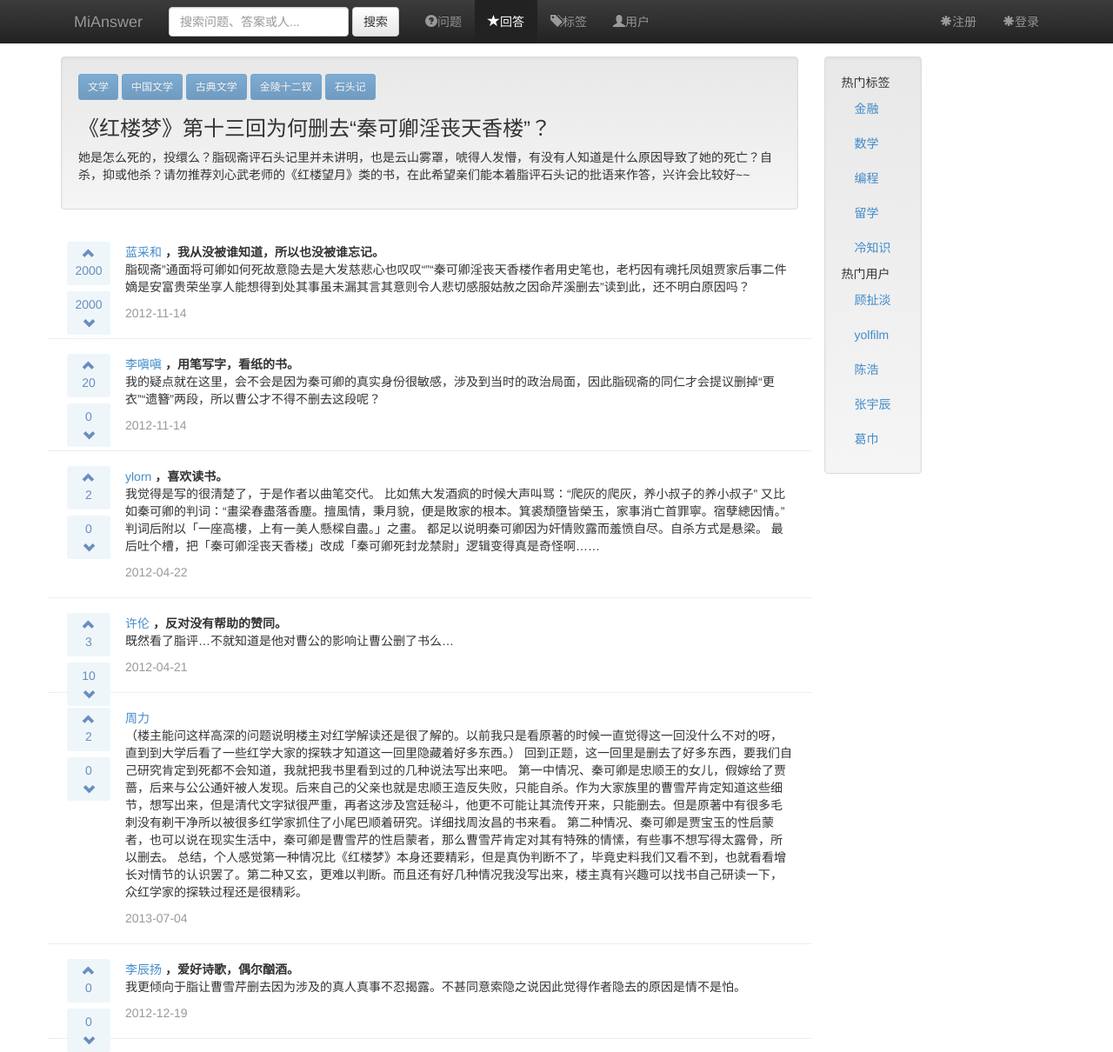
After one commit to ZeyuMi/MiAnswer, a PHP site: page /public/questiondetail.html in a window 1280 px wide. The commit adds this page. Shown: the whole page at 87% size. Run offline with PHP 8.4, Linux system fonts and the light colour scheme.

Commit message:
detailquestion html

```diff
--- a/public/css/customstyle.css
+++ b/public/css/customstyle.css
@@ -4,3 +4,96 @@
 body {
 	padding-top: 65px;
 }
+
+.date-wrap{
+	color:#999;
+}
+
+.upcount{
+	position:absolute;
+	top:23px;
+	left:0px;
+	width:100%;
+}
+
+.downcount{
+	position:absolute;
+	top:5px;
+	left:0px;
+	width:100%;
+}
+
+.downicon{
+	position:absolute;
+	left:0px;
+	top:29px;
+	width:100%;
+}
+
+.upicon{
+	position:absolute;
+	left:0px;
+	top:5px;
+	width:100%;
+}
+
+.votebar{
+	position:absolute;
+	left:22px;
+	top:17px;
+}
+
+.answer-content{
+	padding-left:70px;
+}
+
+.uparrow{
+	position:relative;
+	height:50px;
+	width:50px;
+	margin-bottom:5px;
+	color:#698ebf;
+	border-radius: 3px;
+	background: #eff6fa;
+	border: 0;
+}
+
+.downarrow{
+	position:absolute;
+	left:0px;
+	top:57px;
+	height:50px;
+	width:50px;
+	margin-bottom:5px;
+	color:#698ebf;
+	border-radius: 3px;
+	background: #eff6fa;
+	border: 0;
+}
+.arrow{
+	position:relative;
+	height:50px;
+	margin-bottom:5px;
+	color:#698ebf;
+	border-radius: 3px;
+	background: #eff6fa;
+	border: 0;
+}
+
+
+.answer-wrap{
+	position:relative;
+	padding:19px;
+	border-bottom: 1px solid #eee;
+}
+
+.form-element{
+	margin-bottom:15px;
+}
+.modal-content {
+	background:#eee;
+}
+
+.mywidth{
+	width:538px;
+}
--- /dev/null
+++ b/public/questiondetail.html
@@ -0,0 +1,258 @@
+<!DOCTYPE html>
+<html>
+<head>
+	<meta charset="utf-8">
+	<title>Bootstrap test1</title>
+	<link rel="stylesheet" type="text/css" href="css/customstyle.css">
+	<link rel="stylesheet" type="text/css" href="css/signin.css">
+</head>
+<body>
+<nav class="navbar-wrapper navbar-default navbar-inverse navbar-fixed-top" role="navigation">
+	<div class="container">
+		<!-- Brand and toggle get grouped for better mobile display -->
+		<div class="navbar-header">
+			<button type="button" class="navbar-toggle" data-toggle="collapse" data-target=".navbar-ex1-collapse">
+				<span class="sr-only">Toggle navigation</span>
+				<span class="icon-bar"></span>
+				<span class="icon-bar"></span>
+				<span class="icon-bar"></span>
+			</button>
+			<a class="navbar-brand" href="#">MiAnswer</a>
+		</div>
+		<form class="navbar-form navbar-left" role="search">
+			<div class="form-group">
+				<input type="text" class="form-control" placeholder="搜索问题、答案或人...">
+			</div>
+			<button type="submit" class="btn btn-default">搜索</button>
+		</form>
+
+		<!-- Collect the nav links, forms, and other content for toggling -->
+		<div class="collapse navbar-collapse">
+			<ul class="nav navbar-nav">
+				<li><a href="#"><span class="glyphicon glyphicon-question-sign"></span>问题</a></li>
+				<li class="active"><a href="#"><span class="glyphicon glyphicon-star"></span>回答</a></li>
+				<li><a href="#"><span class="glyphicon glyphicon-tags"></span>标签</a></li>
+				<li><a href="#"><span class="glyphicon glyphicon-user"></span>用户</a></li>
+				<!--<li class="dropdown">
+					<a href="#" class="dropdown-toggle" data-toggle="dropdown"><span class="glyphicon glyphicon-user"></span> About Us<b class="caret"></b></a>
+					<ul class="dropdown-menu">
+						<li><a href="#">Company Details</a></li>
+						<li><a href="#">Contact Us</a></li>
+					</ul>
+				</li>-->
+			</ul>
+			<ul class="nav navbar-nav navbar-right">
+				<li><a href="#"><span class="glyphicon glyphicon-asterisk"></span>注册</a></li>
+				<li><a href="#login" data-toggle="modal"><span class="glyphicon glyphicon-asterisk"></span>登录</a></li>
+			<!--	<li class="dropdown">
+					<a href="#" class="dropdown-toggle" data-toggle="dropdown"><span class="glyphicon glyphicon-info-sign"></span> Reservation<b class="caret"></b></a>
+					<ul class="dropdown-menu">
+					<li><a href="#">Cancel</a></li>
+						<li><a href="#">Confirm</a></li>
+					</ul>
+				</li>-->
+			</ul>
+		</div>
+	</div>
+</nav>
+	<div class="container">
+		<div class="row">
+			<div class="col-md-9">
+				<div class="container well">
+						<div>
+							<button type="button" class="btn btn-primary btn-sm" disabled="disabled">文学</button>
+							<button type="button" class="btn btn-primary btn-sm" disabled="disabled">中国文学</button>
+							<button type="button" class="btn btn-primary btn-sm" disabled="disabled">古典文学</button>
+							<button type="button" class="btn btn-primary btn-sm" disabled="disabled">金陵十二钗</button>
+							<button type="button" class="btn btn-primary btn-sm" disabled="disabled">石头记</button>
+						</div>
+						<h3>《红楼梦》第十三回为何删去“秦可卿淫丧天香楼”？</h3>
+						<p>她是怎么死的，投缳么？脂砚斋评石头记里并未讲明，也是云山雾罩，唬得人发懵，有没有人知道是什么原因导致了她的死亡？自杀，抑或他杀？请勿推荐刘心武老师的《红楼望月》类的书，在此希望亲们能本着脂评石头记的批语来作答，兴许会比较好~~</p>
+				</div>
+				<div class="row">
+					<div class="answer-wrap">
+						<div class="votebar">
+							<button  class="uparrow">
+								<span class="glyphicon glyphicon-chevron-up upicon"></span>
+								<span class="upcount">2000</span>
+							</button>
+							<button class="downarrow">
+								<span class="downcount">2000</span>
+								<span class="glyphicon glyphicon-chevron-down downicon"></span>								</button>
+						</div>
+
+						<div class="answer-content">
+							<div class="answer-head">
+								<a href="#">蓝采和</a>
+								<strong>，我从没被谁知道，所以也没被谁忘记。</strong>
+							</div>
+							<p>脂砚斋”通面将可卿如何死故意隐去是大发慈悲心也叹叹“”“秦可卿淫丧天香楼作者用史笔也，老朽因有魂托凤姐贾家后事二件嫡是安富贵荣坐享人能想得到处其事虽未漏其言其意则令人悲切感服姑赦之因命芹溪删去”读到此，还不明白原因吗？</p>
+							<span class="date-wrap">2012-11-14</span>
+						</div>
+					</div>
+				</div>
+				<div class="row">
+					<div class="answer-wrap">
+						<div class="votebar">
+							<button  class="uparrow">
+								<span class="glyphicon glyphicon-chevron-up upicon"></span>
+								<span class="upcount">20</span>
+							</button>
+							<button class="downarrow">
+								<span class="downcount">0</span>
+								<span class="glyphicon glyphicon-chevron-down downicon"></span>								</button>
+						</div>
+
+						<div class="answer-content">
+							<div class="answer-head">
+								<a href="#">李嗔嗔</a>
+								<strong>，用笔写字，看纸的书。</strong>
+							</div>
+							<p>我的疑点就在这里，会不会是因为秦可卿的真实身份很敏感，涉及到当时的政治局面，因此脂砚斋的同仁才会提议删掉“更衣”“遗簪”两段，所以曹公才不得不删去这段呢？</p>
+							<span class="date-wrap">2012-11-14</span>
+						</div>
+					</div>
+				</div>
+				<div class="row">
+					<div class="answer-wrap">
+						<div class="votebar">
+							<button  class="uparrow">
+								<span class="glyphicon glyphicon-chevron-up upicon"></span>
+								<span class="upcount">2</span>
+							</button>
+							<button class="downarrow">
+								<span class="downcount">0</span>
+								<span class="glyphicon glyphicon-chevron-down downicon"></span>								</button>
+						</div>
+
+						<div class="answer-content">
+							<div class="answer-head">
+								<a href="#">ylorn</a>
+								<strong>，喜欢读书。</strong>
+							</div>
+							<p>我觉得是写的很清楚了，于是作者以曲笔交代。
+									比如焦大发酒疯的时候大声叫骂：“爬灰的爬灰，养小叔子的养小叔子”
+									又比如秦可卿的判词：“畫梁春盡落香塵。擅風情，秉月貌，便是敗家的根本。箕裘頹墮皆榮玉，家事消亡首罪寧。宿孽總因情。”
+									判词后附以「一座高樓，上有一美人懸樑自盡。」之畫。
+									都足以说明秦可卿因为奸情败露而羞愤自尽。自杀方式是悬梁。
+									最后吐个槽，把「秦可卿淫丧天香楼」改成「秦可卿死封龙禁尉」逻辑变得真是奇怪啊……</p>
+							<span class="date-wrap">2012-04-22</span>
+						</div>
+					</div>
+				</div>
+				<div class="row">
+					<div class="answer-wrap">
+						<div class="votebar">
+							<button  class="uparrow">
+								<span class="glyphicon glyphicon-chevron-up upicon"></span>
+								<span class="upcount">3</span>
+							</button>
+							<button class="downarrow">
+								<span class="downcount">10</span>
+								<span class="glyphicon glyphicon-chevron-down downicon"></span>								</button>
+						</div>
+
+						<div class="answer-content">
+							<div class="answer-head">
+								<a href="#">许伦</a>
+								<strong>，反对没有帮助的赞同。</strong>
+							</div>
+							<p>既然看了脂评…不就知道是他对曹公的影响让曹公删了书么…</p>
+							<span class="date-wrap">2012-04-21</span>
+						</div>
+					</div>
+				</div>
+				<div class="row">
+					<div class="answer-wrap">
+						<div class="votebar">
+							<button  class="uparrow">
+								<span class="glyphicon glyphicon-chevron-up upicon"></span>
+								<span class="upcount">2</span>
+							</button>
+							<button class="downarrow">
+								<span class="downcount">0</span>
+								<span class="glyphicon glyphicon-chevron-down downicon"></span>								</button>
+						</div>
+
+						<div class="answer-content">
+							<div class="answer-head">
+								<a href="#">周力</a>
+								<strong></strong>
+							</div>
+							<p>（楼主能问这样高深的问题说明楼主对红学解读还是很了解的。以前我只是看原著的时候一直觉得这一回没什么不对的呀，直到到大学后看了一些红学大家的探轶才知道这一回里隐藏着好多东西。）
+									回到正题，这一回里是删去了好多东西，要我们自己研究肯定到死都不会知道，我就把我书里看到过的几种说法写出来吧。
+									第一中情况、秦可卿是忠顺王的女儿，假嫁给了贾蔷，后来与公公通奸被人发现。后来自己的父亲也就是忠顺王造反失败，只能自杀。作为大家族里的曹雪芹肯定知道这些细节，想写出来，但是清代文字狱很严重，再者这涉及宫廷秘斗，他更不可能让其流传开来，只能删去。但是原著中有很多毛刺没有剃干净所以被很多红学家抓住了小尾巴顺着研究。详细找周汝昌的书来看。
+									第二种情况、秦可卿是贾宝玉的性启蒙者，也可以说在现实生活中，秦可卿是曹雪芹的性启蒙者，那么曹雪芹肯定对其有特殊的情愫，有些事不想写得太露骨，所以删去。
+									总结，个人感觉第一种情况比《红楼梦》本身还要精彩，但是真伪判断不了，毕竟史料我们又看不到，也就看看增长对情节的认识罢了。第二种又玄，更难以判断。而且还有好几种情况我没写出来，楼主真有兴趣可以找书自己研读一下，众红学家的探轶过程还是很精彩。</p>
+							<span class="date-wrap">2013-07-04</span>
+						</div>
+					</div>
+				</div>
+				<div class="row">
+					<div class="answer-wrap">
+						<div class="votebar">
+							<button  class="uparrow">
+								<span class="glyphicon glyphicon-chevron-up upicon"></span>
+								<span class="upcount">0</span>
+							</button>
+							<button class="downarrow">
+								<span class="downcount">0</span>
+								<span class="glyphicon glyphicon-chevron-down downicon"></span>								</button>
+						</div>
+
+						<div class="answer-content">
+							<div class="answer-head">
+								<a href="#">李辰扬</a>
+								<strong>，爱好诗歌，偶尔酗酒。</strong>
+							</div>
+							<p>	我更倾向于脂让曹雪芹删去因为涉及的真人真事不忍揭露。不甚同意索隐之说因此觉得作者隐去的原因是情不是怕。</p>
+							<span class="date-wrap">2012-12-19</span>
+						</div>
+					</div>
+				</div>
+			</div>
+			<div class="col-md-3">
+				<div class="well sidebar-nav" data-spy="affix">
+					<ul class="nav bs-sidenav">
+					<li>热门标签</li>
+					<li><a href="#">金融</a></li>
+					<li><a href="#">数学</a></li>
+					<li><a href="#">编程</a></li>
+					<li><a href="#">留学</a></li>
+					<li><a href="#">冷知识</a></li>
+					<li>热门用户</li>
+					<li><a href="#">顾扯淡</a></li>
+					<li><a href="#">yolfilm</a></li>
+					<li><a href="#">陈浩</a></li>
+					<li><a href="#">张宇辰</a></li>
+					<li><a href="#">葛巾</a></li>
+					</ul>
+				</div>
+			</div>
+		</div>
+
+	</div>
+	<div class="modal fade" id="login" tabindex="-1" role="dialog" aria-labelledby="myModalLabel" aria-hidden="true">
+		<div class="modal-dialog">
+			<div class="modal-content">
+				<div class="modal-header">
+					<button type="button" class="close" data-dismiss="modal" aria-hidden="true">&times;</button>
+				    <h4 class="form-signin-heading">请登录</h4>
+				</div>
+				<div class="modal-body">
+				<form action="../index.php/users/login" method="post" class="form-signin">
+				    <input type="text" class="form-control" name="uid" placeholder="邮箱" autofocus="">
+				    <input type="password" class="form-control" name="password"placeholder="密码">
+			        <label class="checkbox">
+						<input type="checkbox" value="remember-me"> 记住我
+					</label>
+					<button class="btn btn-primary btn-block" type="submit">登录</button>
+				</form>
+				</div>
+			</div>
+	</div>
+	</div><!-- /.modal -->
+	<script src="js/jquery-1.10.2.min.js"></script>
+	<script src="js/bootstrap.js"></script>
+</body>
+</html>
```
Also changed, not shown: public/index.html (+25 -3 lines), 2 other files.
